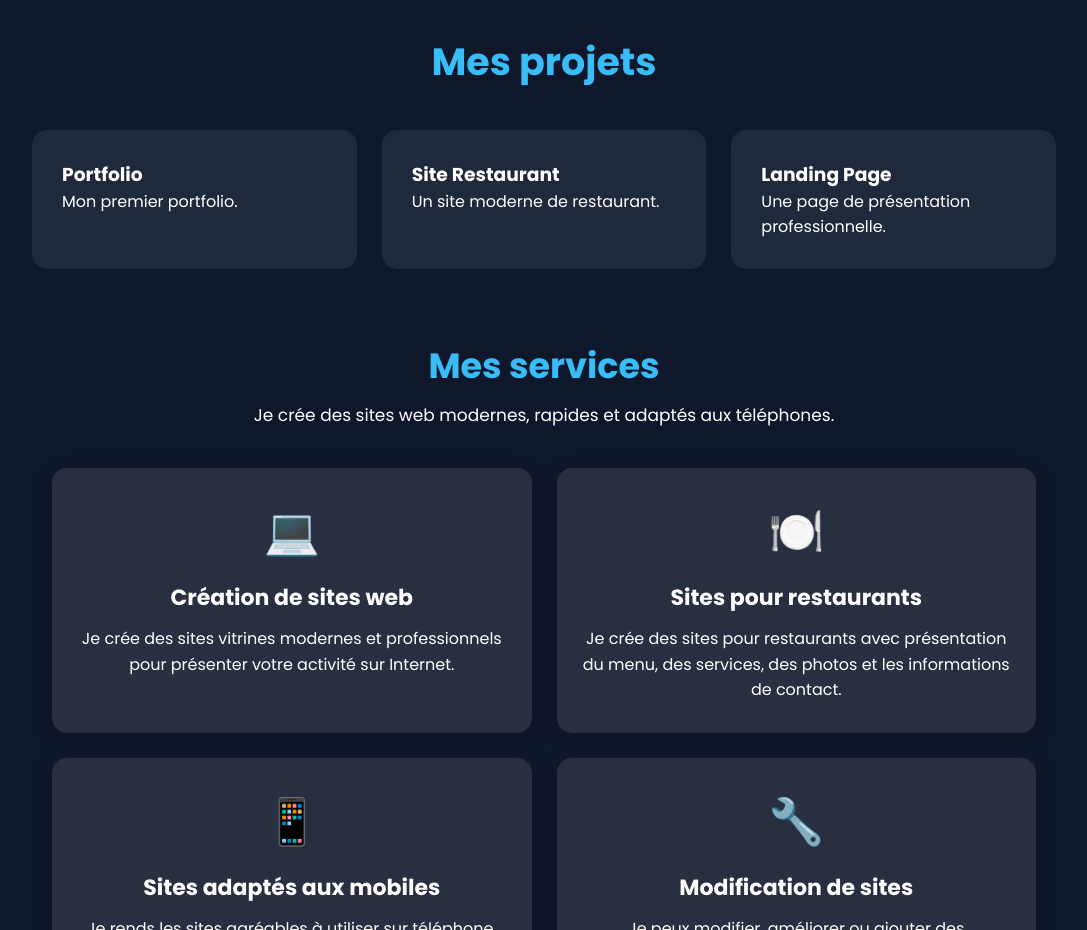
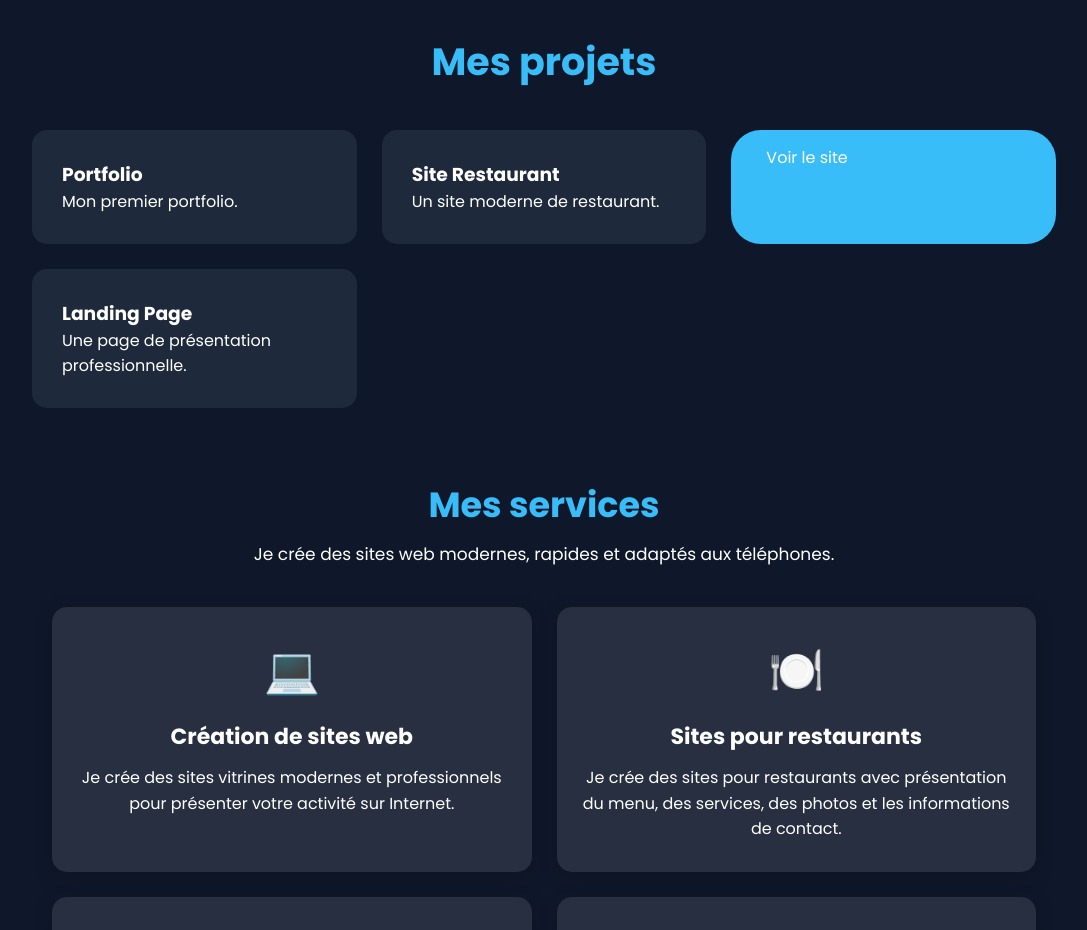
Before and after one commit to BienheureuxDev/Monportfolio, a plain HTML site: page index.html in a window 1280 px wide. Shown: the part 1600-2530 px from the top of the page, without its empty margins (96-1183 px from the left). Drawn offline with Linux system fonts and the light colour scheme.

Commit message:
Add link to external site in index.html
Correction du lien du site du restaurant

```diff
--- a/index.html
+++ b/index.html
@@ -86,7 +86,10 @@
         <h3>Site Restaurant</h3>
         <p>Un site moderne de restaurant.</p>
     </div>
-
+<a href="https://bienheureuxdev.github.io/vigilant-octo-meme/"
+   class="btn" target="_blank" rel="noopener noreferrer">
+    Voir le site
+</a>
     <div class="card">
         <h3>Landing Page</h3>
         <p>Une page de présentation professionnelle.</p>
```
